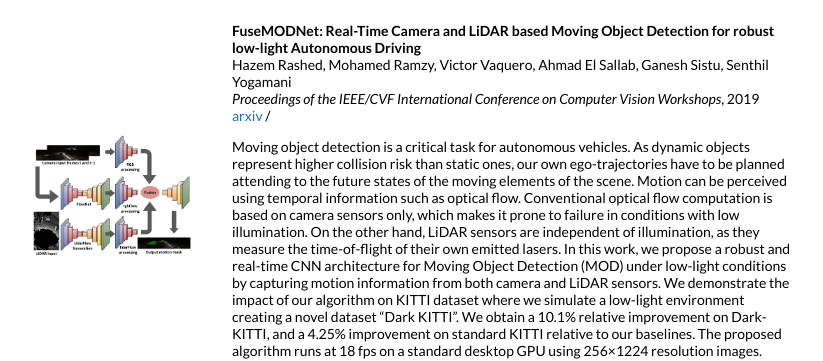
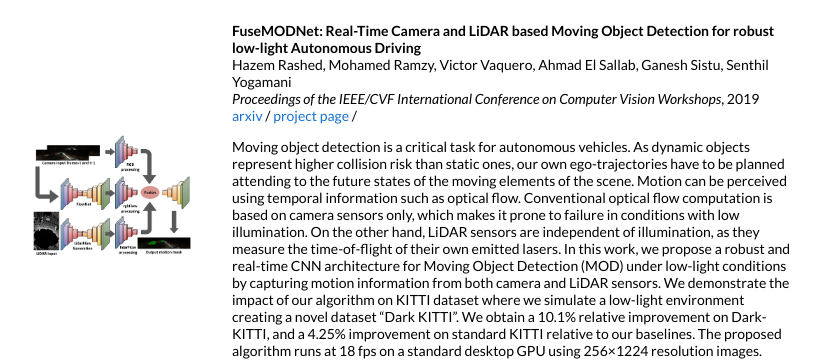
Before and after one commit to mohamed-ebbed/mohamed-ebbed.github.io, a Jekyll site: the page built from _posts/2010-06-22-gina.markdown, in a window 1280 px wide. Shown: the part 441-802 px from the top of the page, without its empty margins (228-1051 px from the left). Built offline with Jekyll 4.4.1, drawn with Linux system fonts in a browser that asks for light colours.

Commit message:
fusemodnet

```diff
--- a/_layouts/default.html
+++ b/_layouts/default.html
@@ -72,6 +72,9 @@
               {% if post.arxiv %}
               <a href="{{post.arxiv}}">arxiv</a> /
               {% endif %}
+              {% if post.project_page %}
+              <a href="{{post.project_page}}">project page</a> /
+              {% endif %}
               {% if post.video %}
               <a href="{{post.video}}">video</a> /
               {% endif %}
--- a/_posts/2010-06-22-gina.markdown
+++ b/_posts/2010-06-22-gina.markdown
@@ -7,6 +7,7 @@ categories: research
 authors: "Hazem Rashed, Mohamed Ramzy, Victor Vaquero, Ahmad El Sallab, Ganesh Sistu, Senthil Yogamani"
 venue: "Proceedings of the IEEE/CVF International Conference on Computer Vision Workshops"
 arxiv: https://arxiv.org/abs/1910.05395
+project_page: https://sites.google.com/view/fusemodnet
 ---
 
 Moving object detection is a critical task for autonomous vehicles. As dynamic objects represent higher collision risk than static ones, our own ego-trajectories have to be planned attending to the future states of the moving elements of the scene. Motion can be perceived using temporal information such as optical flow. Conventional optical flow computation is based on camera sensors only, which makes it prone to failure in conditions with low illumination. On the other hand, LiDAR sensors are independent of illumination, as they measure the time-of-flight of their own emitted lasers. In this work, we propose a robust and real-time CNN architecture for Moving Object Detection (MOD) under low-light conditions by capturing motion information from both camera and LiDAR sensors. We demonstrate the impact of our algorithm on KITTI dataset where we simulate a low-light environment creating a novel dataset "Dark KITTI". We obtain a 10.1% relative improvement on Dark-KITTI, and a 4.25% improvement on standard KITTI relative to our baselines. The proposed algorithm runs at 18 fps on a standard desktop GPU using 256×1224 resolution images.
```
